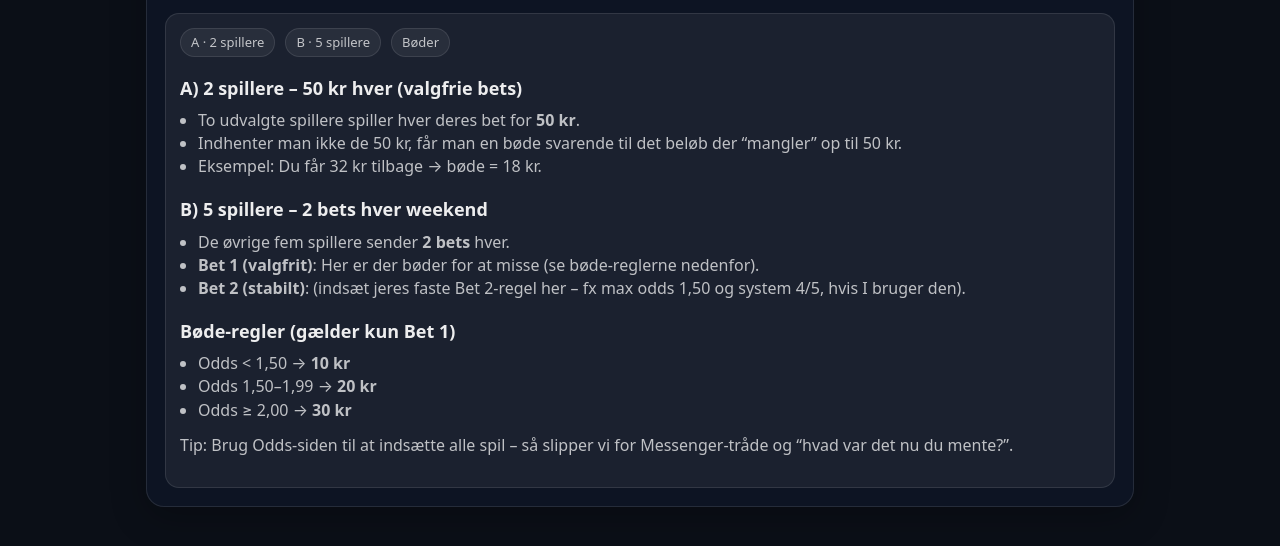
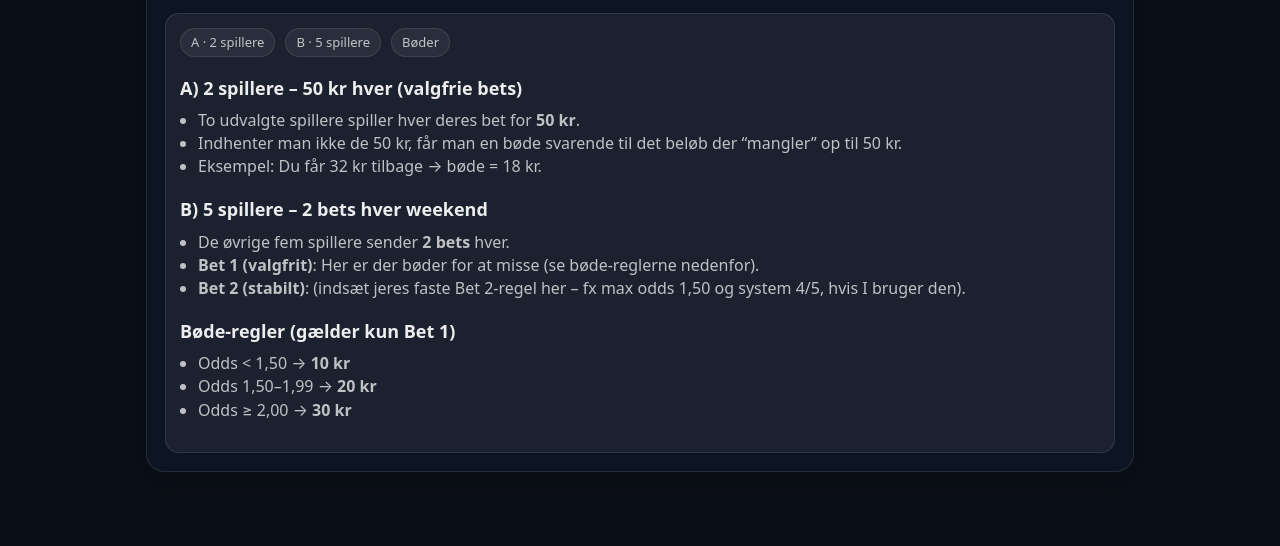
Before and after one commit to tipsklub365/tipsklub365, a plain HTML site: page regler.html in a window 1280 px wide. Shown: the part 194-740 px from the top of the page. Drawn offline with Linux system fonts and the light colour scheme.

Commit message:
Update regler.html

```diff
--- a/regler.html
+++ b/regler.html
@@ -74,7 +74,7 @@
       </ul>
 
       <p class="muted" style="margin-top:12px">
-        Tip: Brug Odds-siden til at indsætte alle spil – så slipper vi for Messenger-tråde og “hvad var det nu du mente?”.
+
       </p>
     </div>
   </section>
```
